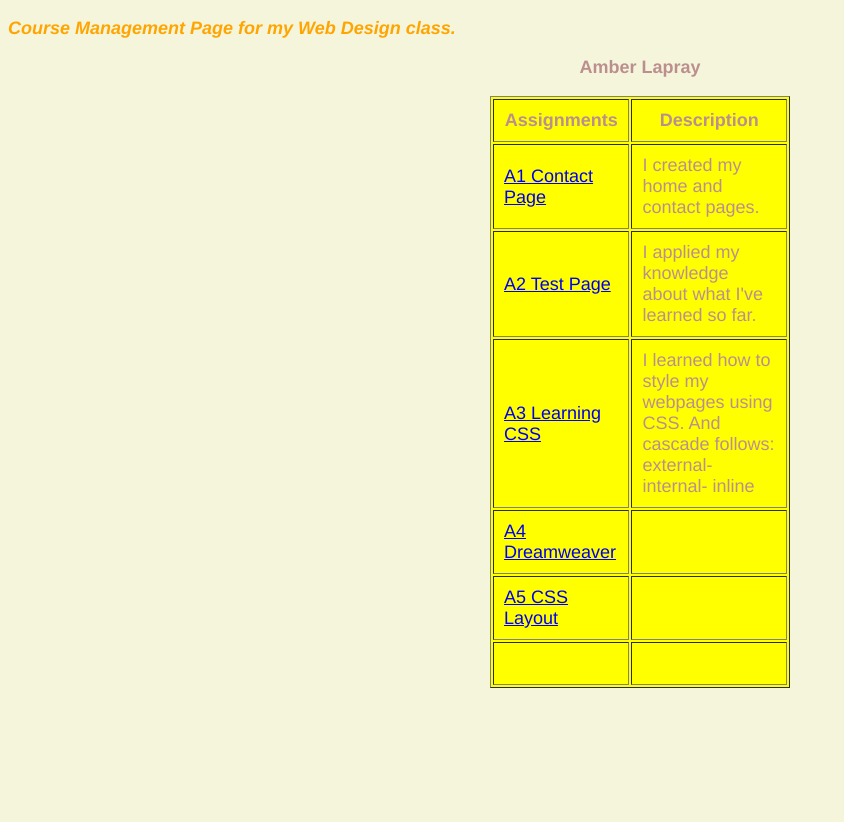
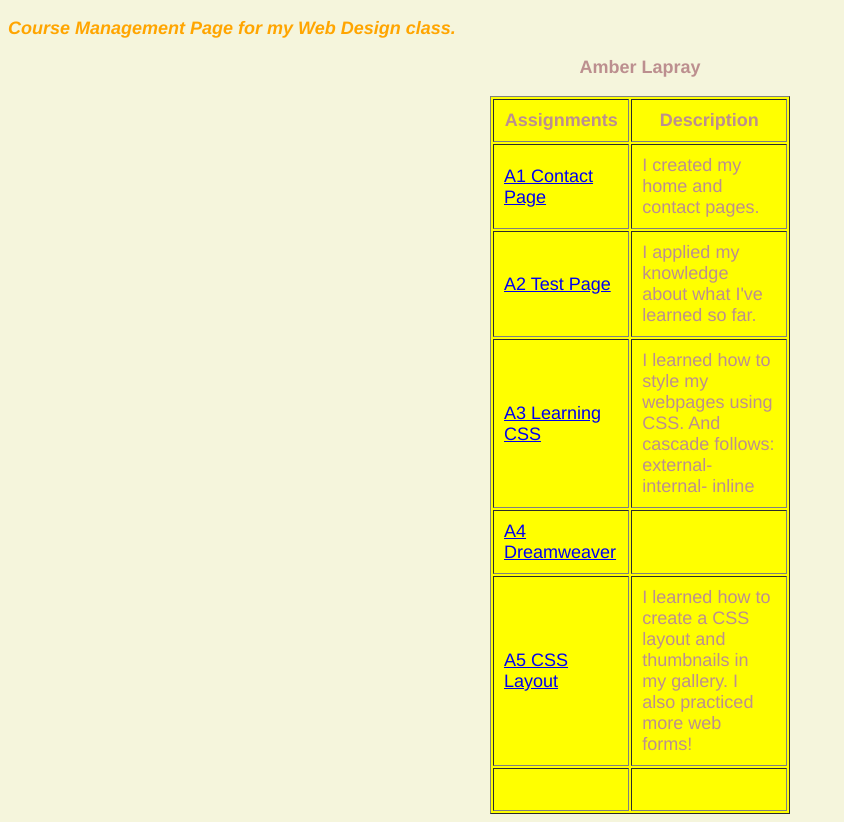
Before and after one commit to Amberl50/amberl50, a plain HTML site: page cmp.html in a window 1280 px wide. Shown: the whole page, without its empty margins (0-844 px from the left). Before the commit the page ends 800 px from the top, so only its background shows below. Drawn offline with Linux system fonts and the light colour scheme.

Commit message:
Add files via upload

```diff
--- a/cmp.html
+++ b/cmp.html
@@ -39,7 +39,7 @@
 </tr>
 <tr>
 	<td><a href="a5_folder/index.html">A5 CSS Layout</a></td>
-	<td>&nbsp;</td>
+	<td>I learned how to create a CSS layout and thumbnails in my gallery. I also practiced more web forms!</td>
 </tr>
 <tr>
 	<td>&nbsp;</td>
```
